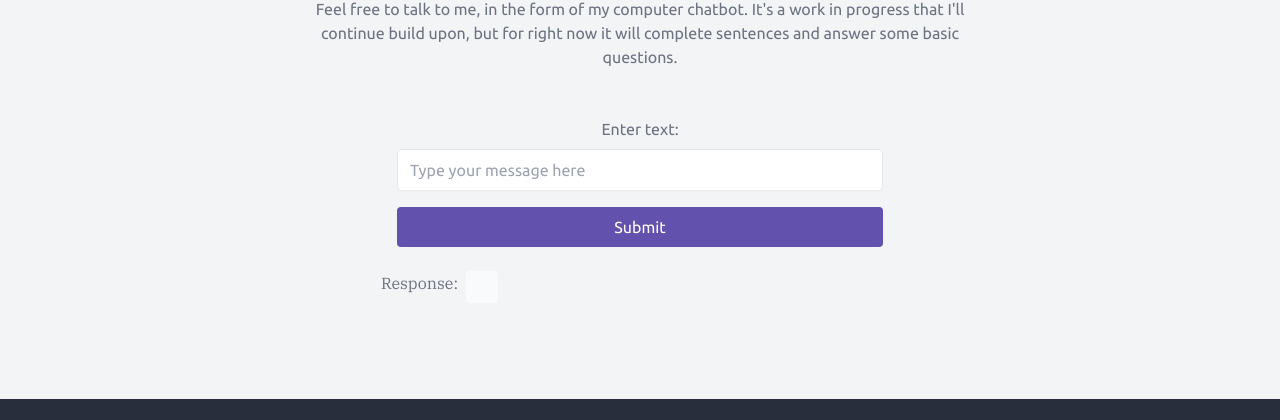
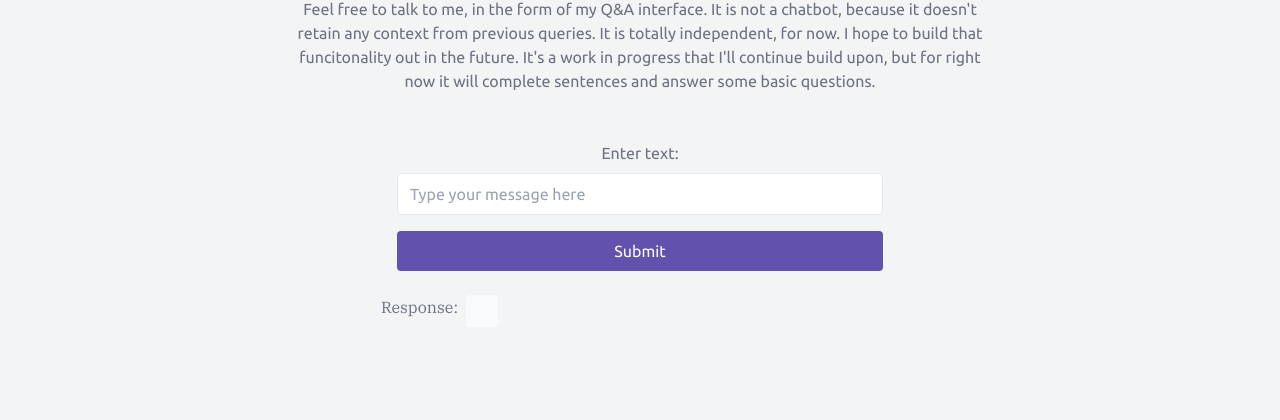
Before and after one commit to slimhindrance/personal_site, a plain HTML site: page chat.html in a window 1280 px wide. Shown: the part 680-1100 px from the top of the page. Drawn offline with Linux system fonts and the light colour scheme.

Commit message:
Update chat.html

```diff
--- a/chat.html
+++ b/chat.html
@@ -56,7 +56,7 @@
                     <h1 class="font-bold mb-2 text-4xl text-gray-900 md:leading-tight lg:leading-tight lg:text-5xl">Chris Lindeman: Technical Solutions Expert</h1>
                     <p></p>
                     <h1 class="font-bold mb-2 text-4xl text-gray-900 md:leading-tight lg:leading-tight lg:text-5xl"></h1>
-                    <p class="mb-6">Feel free to talk to me, in the form of my computer chatbot. It's a work in progress that I'll continue build upon, but for right now it will complete sentences and answer some basic questions.</p>
+                    <p class="mb-6">Feel free to talk to me, in the form of my Q&A interface. It is not a chatbot, because it doesn't retain any context from previous queries. It is totally independent, for now. I hope to build that funcitonality out in the future. It's a work in progress that I'll continue build upon, but for right now it will complete sentences and answer some basic questions.</p>
                     <div class="flex-wrap inline-flex space-x-2">
 
 
```
